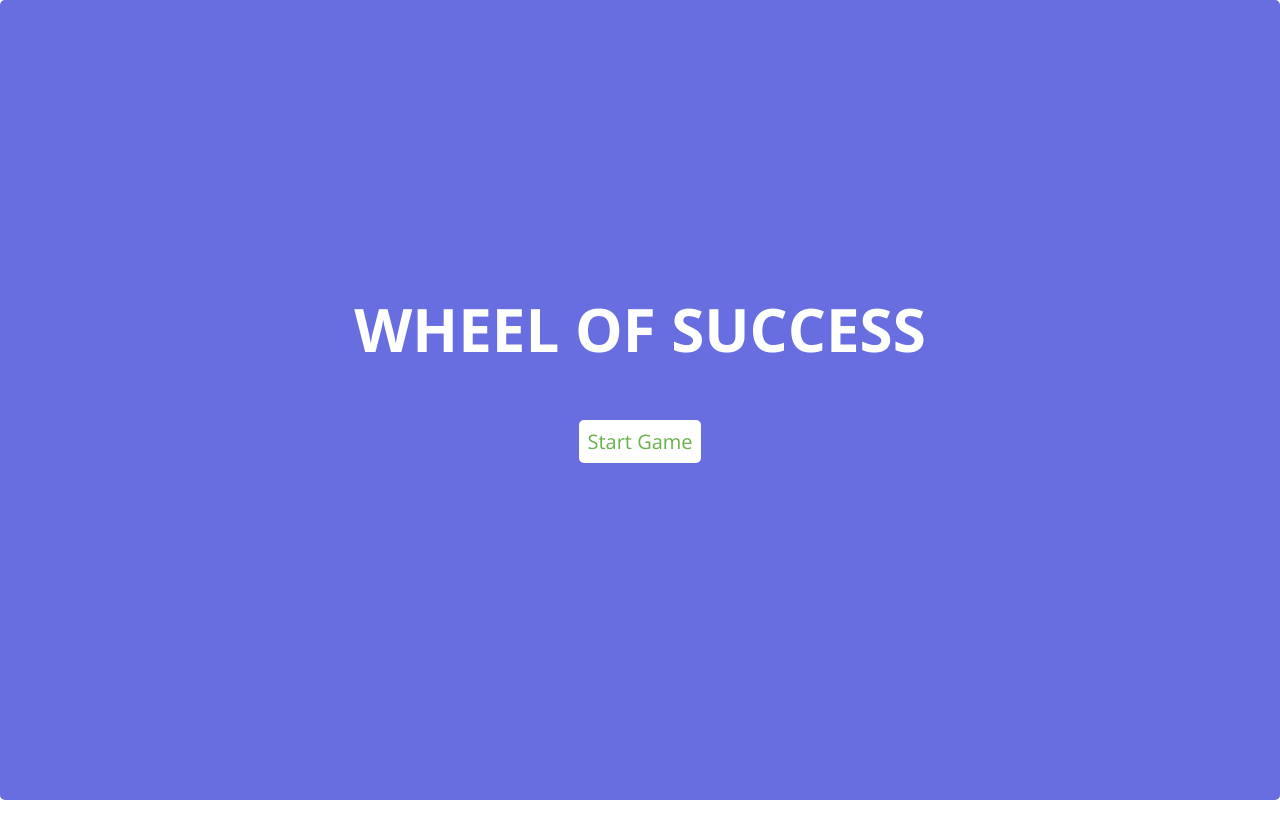
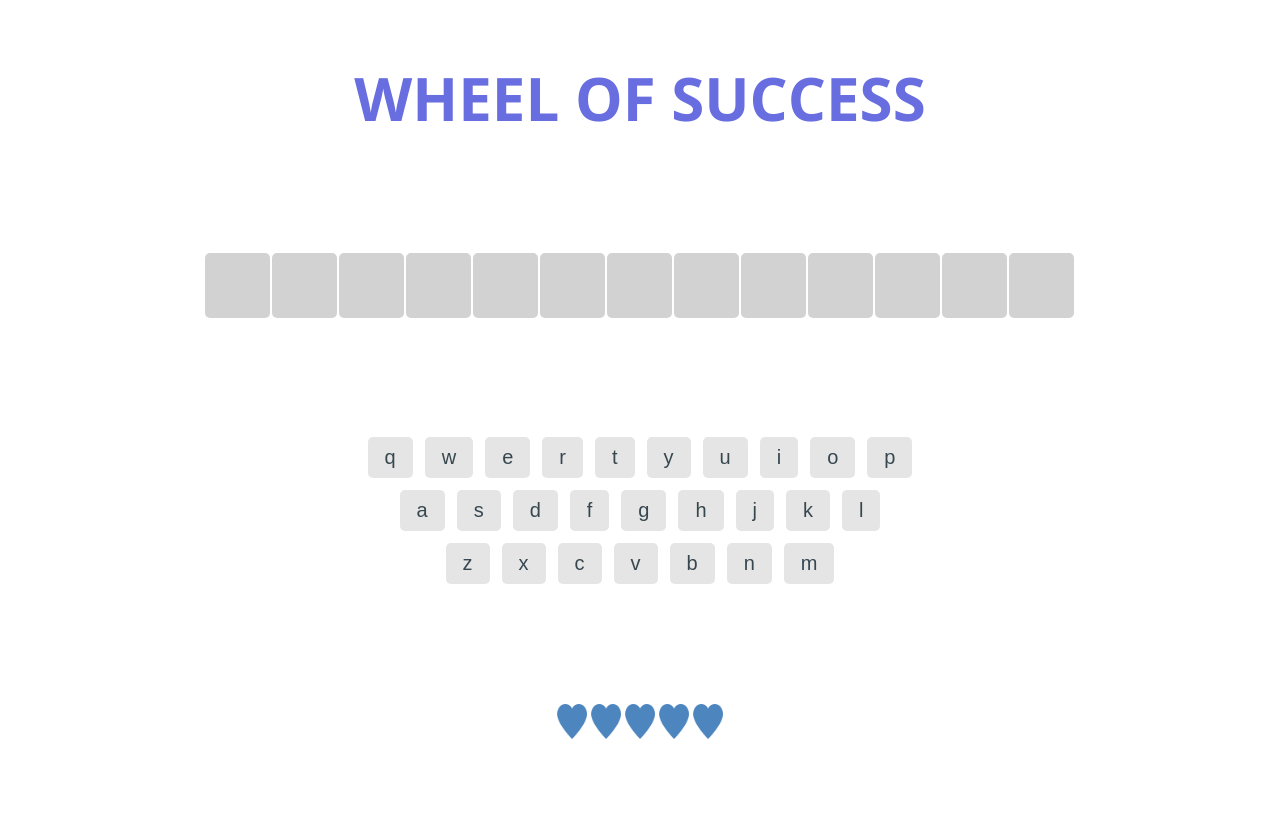
Before and after one commit to Melvin-Viana/gameShowApp, a plain HTML site: page index.html in a window 1280 px wide. Both pictures are taken after a click on the link "Start Game". Drawn offline with nearby package versions, Linux system fonts and the light colour scheme.

Commit message:
functions: checkLetter,addphraseToDisplay.

```diff
--- a/app.js
+++ b/app.js
@@ -1,28 +1,84 @@
-//Get the elements you’ll need from your HTML
-/*
-Get the element with the ID of qwerty and save it to a variable.
-Get the element with the ID of phrase and save it to a variable.
-Create a missed variable, initialized to 0, that you’ll use later to keep track of the number of guesses the player has missed (remember, if the player guesses wrong 5 times, they lose the game)
-*/
-const qwerty = document.getElementById('qwerty');
-const phrase = document.getElementById('prhase');
+// Helper functions
+const dcq =(selector)=>document.querySelector(selector);
+
+// Elements
+const qwerty = dcq('#qwerty');
+const phrase = dcq('#phrase');
+const startBtn = dcq('.btn__reset');
+const phraseUl = phrase.firstElementChild;
+const startClass = dcq('.start');
+const title = dcq('.title')
+
+// Utility Variables
 let missed = 0; //Add + 1 when player's guess missed
-//Phrases player will guess
-const phrasesArr = ['JavaScript is the best', '100 Days Of Code', 'Self Taught Developer', 'Team Treehouse', 'Free Code Camp'];
+const phrasesArr = ['JavaScript is the best',
+'Game Show App',
+'Self Taught Developer',
+'Team Treehouse',
+'Free Code Camp'];//Phrases player will guess
 
-const getRandomPhraseAsArray = () => {
+// FUNCTIONS
+const getRandomPhraseAsArray = (arr) => {
     //Random numbers 0-4
     let randomNum = Math.floor(Math.random() * 5);
     //Return random phrase into array of characters
-    return phrasesArr[randomNum].split("");
+    return arr[randomNum].split("");
+};
+
+const addPhraseToDisplay=arr=>{
+// Loops through arr of characters
+    for(let i=0; i<arr.length;i++){
+        let newChar = document.createElement('li');
+        newChar.textContent=arr[i];
+        //Append li to #phrase ul
+        phraseUl.appendChild(newChar);
+        //If li is not a space
+        if(arr[i]!==" ")
+            newChar.classList.add('letter')
+            //add .letter as class
+    }
 }
-//Button
-const startBtn = document.querySelector('.btn__reset');
+// TODO: CheckLetter function - One paramater button player has guessed
+const checkLetter =(key)=>{
+    const letters = document.querySelectorAll('.letter'); //Letters created only when game is started.
+
+    // Loop through all .letter elements
+    for(let i=0; i<letters.length;i++){
+        //Check if they match the button
+        if(letters[i].textContent===key)
+        return letters[i].textContent;
+        // If loop reaches end no match return null
+        if(i===letters.length-1 )
+            return null;
+    }
+};
+
+// TODO: checkWin function
+const checkWin = () =>{
+
+}
+
+// !MAIN JS CODE
 // Check if DOM is ready.
 document.addEventListener("DOMContentLoaded", () => {
 
     //Attach a event listener to the “Start Game” button to hide the start screen overlay.
     startBtn.addEventListener('click', () => {
-        console.log(getRandomPhraseAsArray());
+        const phraseArray = getRandomPhraseAsArray(phrasesArr);
+        // Set the game display.
+            addPhraseToDisplay(phraseArray);
+            startBtn.style.display='none';
+            startClass.style.backgroundColor="initial"
+            title.style.display='none';
+        // TODO: Add an event listener to the keyboard.
+        document.addEventListener('keypress', (event)=>{
+            let letter = checkLetter(event.key);
+            // Count the missed guesses in the game.
+                //If checkLetter function returns a null value, the player has guesssed thwe wrong letter
+                if(!letter)
+                missed++;
+            console.log(missed);
+            });
+
     });
 });
--- a/css/styles.css
+++ b/css/styles.css
@@ -121,7 +121,7 @@ button {
 }
 .btn__reset:hover{
   background-color:var(--color-win);
-  color:var(--color-neutral-light);
+  color:#fff;
   cursor:pointer;
   transition:var(--transition);
 }
```
